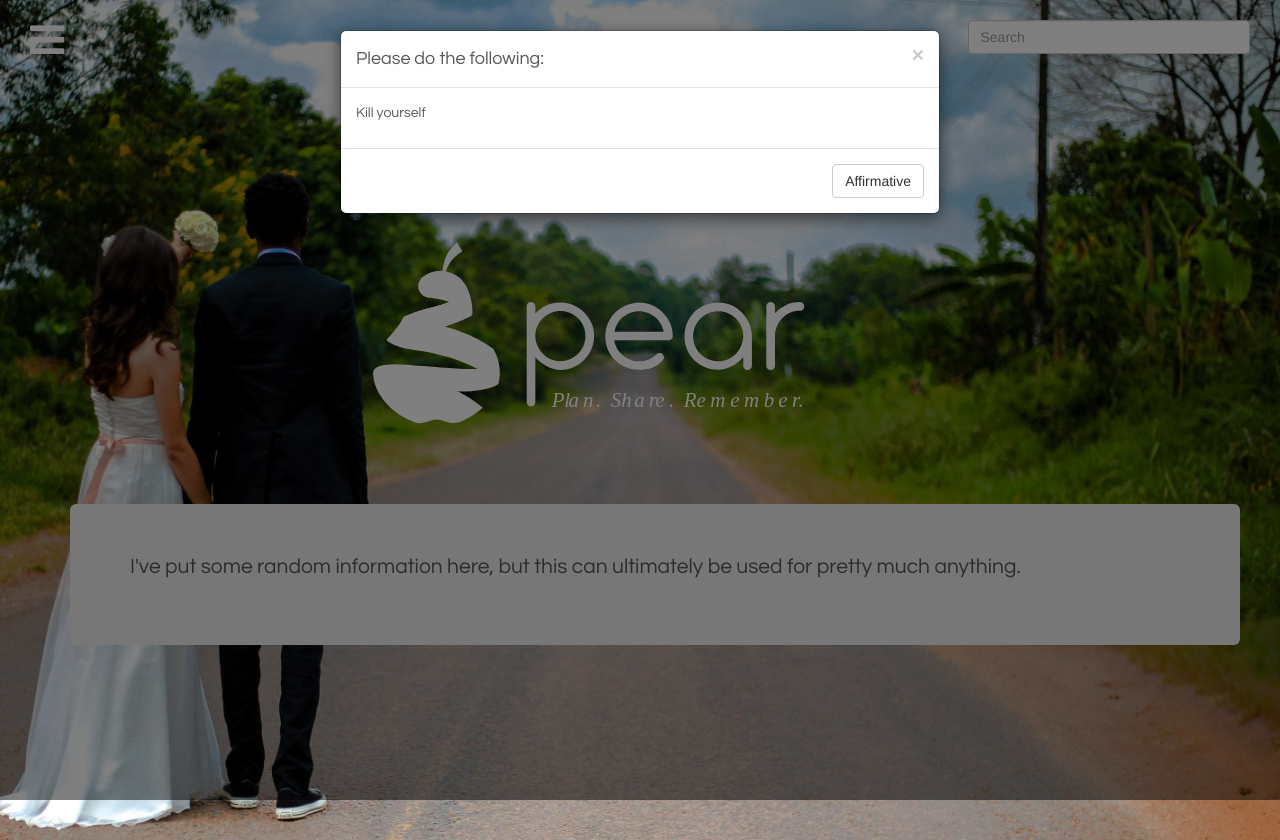
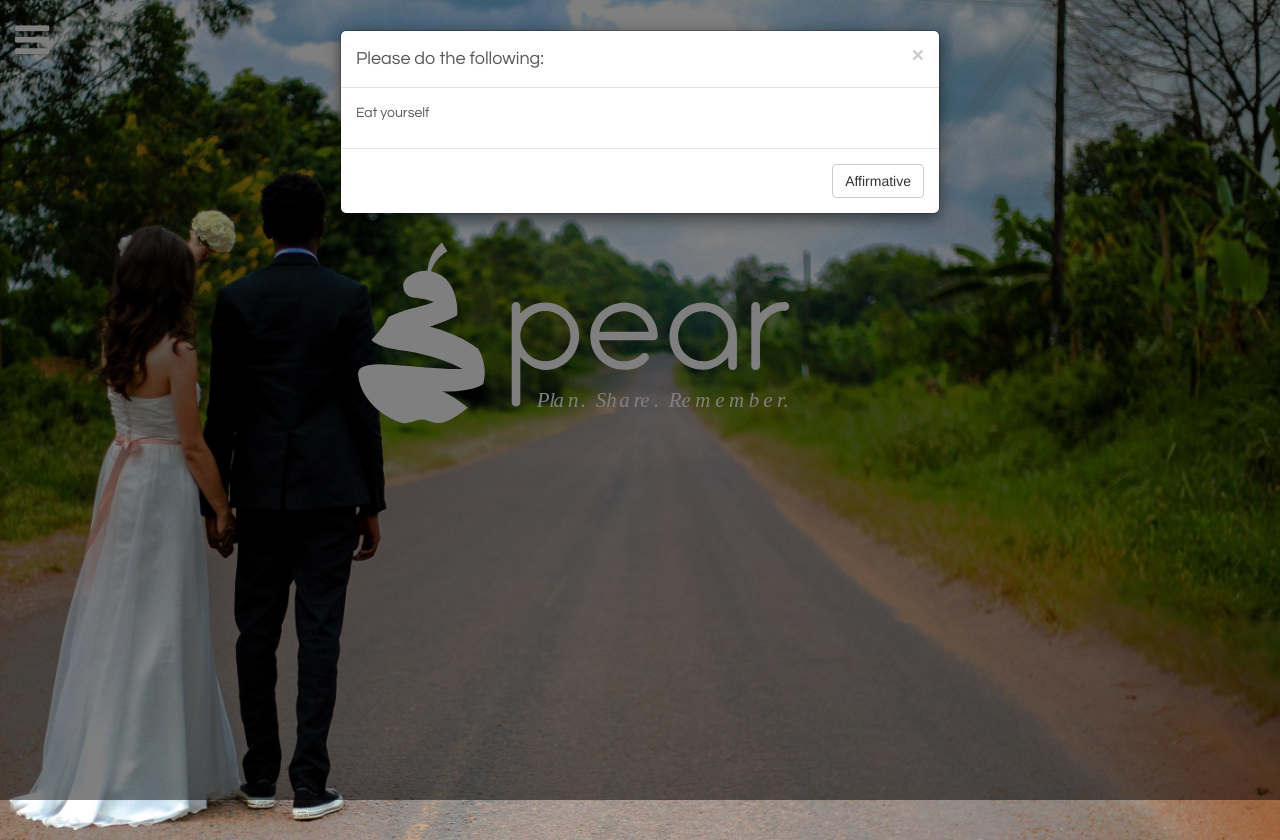
Before and after one commit to OfficialCodeLab/pear-client, a plain HTML site: page index.html in a window 1280 px wide. Both pictures are taken after a click on the link 47 px from the left and 50 px from the top of the page. Drawn offline with Linux system fonts and the light colour scheme.

Commit message:
Removed search bar & horizontal scrolling, centered background correctly

```diff
--- a/css/styles.css
+++ b/css/styles.css
@@ -19,9 +19,8 @@ h1, h2, h3, h4, h5, h6, p, a{
 .fullscreen{
 	height: 105vh;
 	width: 100vw;
-	max-width:100%;
-	position: relative
-	/*padding-top: 10%;*/
+	max-width: 100%;
+	position: relative;
 }
 .cheeseburger{
 	font-size: 40px;
@@ -30,8 +29,10 @@ h1, h2, h3, h4, h5, h6, p, a{
 	background-image: url(../images/couple.jpg);
 	background-size:     cover;
 	background-repeat:   no-repeat;
-	background-position: center center;
+	/*background-position: center center;*/
+	background-position: 0% 30%;
 	color: white;
+	max-width: 100%;
 }
 #section1 a{
 	color: white;
@@ -46,20 +47,22 @@ h1, h2, h3, h4, h5, h6, p, a{
 	height: 20vw;
 	display: block;
 	margin-left: 20%;
-	position: absolute;               /* 2 */
-	top: 40%;                         /* 3 */
-	transform: translate(0, -50%);   /* 4 */
+	position: absolute;
+	top: 40%;
+	transform: translate(0, -50%);
 	background-image: url(../images/pearwhite-full.svg);
-    background-size:     contain;                      /* <------ */
+    background-size:     contain;
     background-repeat:   no-repeat;
     background-position: center center;
 }
 #s1-overlay2{
 	position: absolute;
 	top: 60%;
-	width: 100%;
+	width: 99vw;
+	/*max-width: 100%;*/
 	margin-left: auto;
 	margin-right: auto;
+
 }
 .unselectable{
 	user-select: none;
--- a/index.html
+++ b/index.html
@@ -32,7 +32,7 @@
 	        <h4 class="modal-title">Please do the following:</h4>
 	      </div>
 	      <div class="modal-body">
-	        <p>Kill yourself</p>
+	        <p>Eat yourself</p>
 	      </div>
 	      <div class="modal-footer">
 	        <button type="button" class="btn btn-default" data-dismiss="modal">Affirmative</button>
@@ -43,7 +43,7 @@
 	</div>
 
 	<!-- Main content area -->
-		<div class="container-fluid fullscreen" id="section1">
+		<div class="fullscreen" id="section1">
 			<!-- Random breakspace because courtney doesn't know about padding -->
 			<br />
 			<!-- Columns for the cheeseburger menu and search bar -->
@@ -56,14 +56,7 @@
 			</div>
 			<div class="col-xs-3"></div>
 			<div class="col-xs-3"></div>
-			<div class="col-xs-3">
-			    <div class="right-inner-addon">
-			        <i class="fa fa-search"></i>
-			        <input type="search"
-			               class="form-control"
-			               placeholder="Search" />
-			    </div>
-			</div>
+			<div class="col-xs-3"></div>
 			<!-- End of columns for top elements -->
 			<div id class="">
 
@@ -72,9 +65,8 @@
 
 			</div>
 			<div id="s1-overlay2">
-				<div class="container jumbotron">
-					<p>I've put some random information here,
-					but this can ultimately be used for pretty much anything.</p>
+				<div class="container">
+
 				</div>
 			</div>
 		</div>
```
